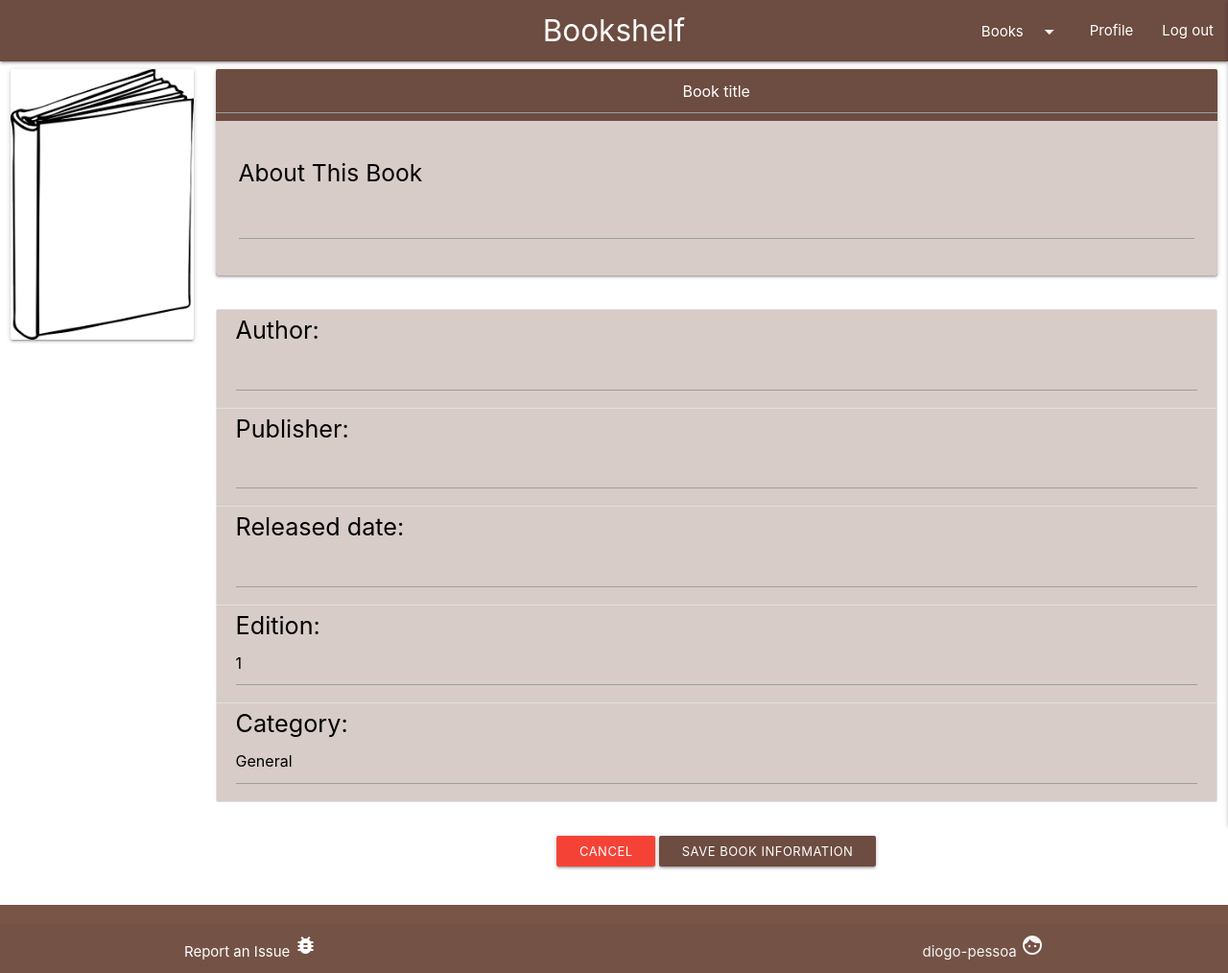
After one commit to diogo-pessoa/milestoneThree, a Flask app: page /book/new/ in a window 1280 px wide. The commit adds this page. Shown: the whole page at 96% size. Run offline with Flask 2, Linux system fonts and the light colour scheme; the visitor is signed in with stand-in values (Sample User, id 1); some libraries are stand-ins or nearby versions.

Commit message:
Add new Book Form page
- html template for add_book form new.html
- selenium test validating form fields
- navBar dropdown menu add link to route book.new

- edit.html
  - adding category field to form

```diff
--- /dev/null
+++ b/app/book/templates/new.html
@@ -0,0 +1,75 @@
+{% extends "base.html" %}
+
+{% block content %}
+<div class="row">
+
+    <div class="col s12 m4 l2">
+        <div class="card">
+            <div class="card-image">
+                <img class="responsive-img" src="{{ url_for('static', filename='/images/book_cover.png' )  }}">
+            </div>
+        </div>
+    </div>
+    <div class="col s12 m8 l10">
+        <form class="col s12" method="POST" action="{{ url_for('book.new') }}">
+            <div class="row">
+                <div class="card brown darken-1">
+                    <input id="title" name="title" minlength="5" maxlength="25"
+                           value="Book title" type="text" class="validate white-text title center" required>
+                    <div class="card-content brown lighten-4">
+                        <label for="description" class="black-text"><h5>About This Book</h5></label>
+                        <textarea id="description" name="description" minlength="5"
+                                  maxlength="200" class="materialize-textarea validate black-text" required></textarea>
+                    </div>
+                </div>
+            </div>
+            <div class="row">
+                <ul class="collection">
+                    <li class="collection-item brown lighten-4">
+                        <label for="author" class="black-text"><span class="flow-text">Author:</span></label>
+                        <input id="author" name="author" minlength="5" maxlength="30"
+                               value="" type="text" class="validate" required>
+                    </li>
+                    <li class="collection-item brown lighten-4">
+                        <label for="publisher" class="black-text"><span class="flow-text">Publisher:</span></label>
+                        <input id="publisher" name="publisher" minlength="5" maxlength="15"
+                               value="" type="text" class="validate" required>
+                    </li>
+
+                    </li>
+                    <li class="collection-item brown lighten-4">
+                        <label for="released_date" class="black-text"><span
+                                class="flow-text">Released date:</span></label>
+                        <input id="released_date" name="released_date" minlength="1" maxlength="5"
+                               value="" type="text" class="validate">
+                    </li>
+                    <li class="collection-item brown lighten-4">
+                        <label for="edition" class="black-text"><span class="flow-text">Edition:</span></label>
+                        <input id="edition" name="edition" maxlength="3"
+                               value="1" type="text" class="validate" required>
+                    </li>
+                    <li class="collection-item brown lighten-4">
+                        <label for="category" class="black-text"><span class="flow-text">Category:</span></label>
+                        <input id="category" name="category" minlength="5" maxlength="15"
+                               value="General" type="text" class="validate" required>
+                    </li>
+                </ul>
+            </div>
+            <!-- submit button -->
+            <div class="row">
+                <div class="col s12 center-align">
+                    <!-- cancel button -->
+                    <a href="{{url_for( 'book.new') }}"
+                       class="btn-small red white-text text-shadow">
+                        Cancel <i class="fas fa-times-circle right"></i>
+                    </a>
+                    <button type="submit" class="btn-small brown darken-1 white-text text-shadow">
+                        Save book Information <i class="fas fa-edit right"></i>
+                    </button>
+                </div>
+            </div>
+        </form>
+    </div>
+</div>
+
+{% endblock %}
--- a/app/book/views.py
+++ b/app/book/views.py
@@ -4,12 +4,12 @@ from werkzeug.utils import redirect
 from app.auth.views import login_required
 from app.model.book_model import BookModel
 from app.model.review_model import ReviewModel
-from app.model.user_model import UserModel
 
 book = Blueprint('book', __name__, template_folder='templates')
 
 review_model = ReviewModel()
 book_model = BookModel()
+
 
 @book.route('/')
 @book.route('/book')
@@ -40,7 +40,20 @@ def edit(book_id):
 
     if request.method == "POST":
         book_edit_form = request.form
-        new_book_information = book_model.update_book(book_id, book_edit_form)
+        edit_book_information = book_model.update_book(book_id, book_edit_form)
         flash("Book Information Updated")
-        return redirect(url_for('book.book_page', book_title=new_book_information))
+        return redirect(url_for('book.book_page', book_title=edit_book_information.get_raw_title()))
     return render_template("edit.html", book=book_information)
+
+
+@book.route("/book/new/", methods=["GET", "POST"])
+@login_required
+def new():
+    if request.method == "POST":
+        new_book_information = request.form
+        book = book_model.create_one(new_book_information)
+        flash(f'{book.get_formatted_title()} created'.format())
+        return redirect(url_for('book.book_page', book_title=book.get_raw_title()))
+    return render_template("new.html")
+
+# TODO write route to delete book
--- a/app/templates/base.html
+++ b/app/templates/base.html
@@ -34,7 +34,7 @@
                         <li><a href="{{url_for('book.book_list')}}" class="black-text"><i
                                 class="material-icons">search</i>Search</a>
                         </li>
-                        <li><a href="" class="black-text"><i
+                        <li><a href="{{url_for('book.new')}}" class="black-text"><i
                                 class="material-icons">add</i>Add</a></li>
                     </ul>
                 </li>
@@ -54,13 +54,13 @@
 
         {% if session.user %}
         <li>
-        <li><a class="dropdown-trigger" href="#!" data-target="dropdown1">Dropdown<i class="material-icons right">arrow_drop_down</i></a>
+        <li><a class="dropdown-trigger" href="#!" data-target="dropdown-navbar">Dropdown<i class="material-icons right">arrow_drop_down</i></a>
         </li>
-        <ul id='dropdown1' class='dropdown-content brown lighten-4'>
+        <ul id='dropdown-navbar' class='dropdown-content brown lighten-4'>
             <li><a href="{{url_for('book.book_list')}}" class="black-text"><i
                     class="material-icons">search</i>Search</a>
             </li>
-            <li><a href="" class="black-text"><i
+            <li><a href="{{url_for('book.new')}}" class="black-text"><i
                     class="material-icons">add</i>Add</a></li>
         </ul>
         </li>
--- a/src/bookshelf/book.py
+++ b/src/bookshelf/book.py
@@ -2,8 +2,6 @@ from bson.objectid import ObjectId
 
 
 class Book:
-
-
     __title: str
 
     def __init__(self, book: dict):
@@ -51,7 +49,7 @@ class Book:
         return self.__release_date or "Not Informed"
 
     def is_reviewed(self):
-        if int(self.__reviewed) == 1:
+        if self.__reviewed and int(self.__reviewed) == 1:
             return True
         return False
 
@@ -59,7 +57,7 @@ class Book:
         return self.__edition or "Not Informed"
 
     def get_category(self):
-        return self.__category or "general"
+        return self.__category or "General"
 
     def get_cover_image(self):
         return self.__cover_image
```
Also changed, not shown: app/book/templates/edit.html (+6 -12 lines), app/model/book_model.py (+25 -7 lines), test/html_test/book_view/add_new_book_test.py (added, +51 -0 lines).
